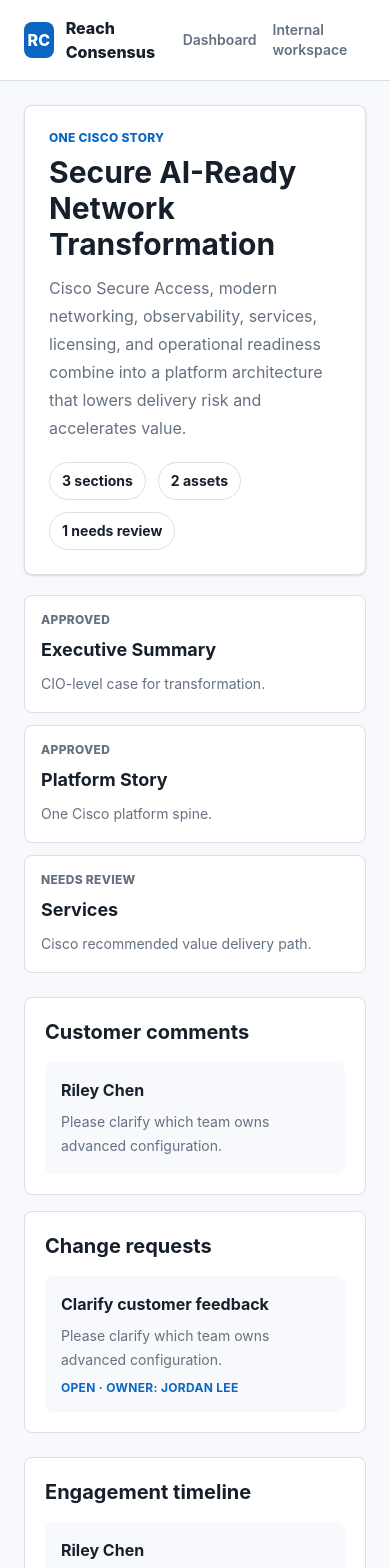
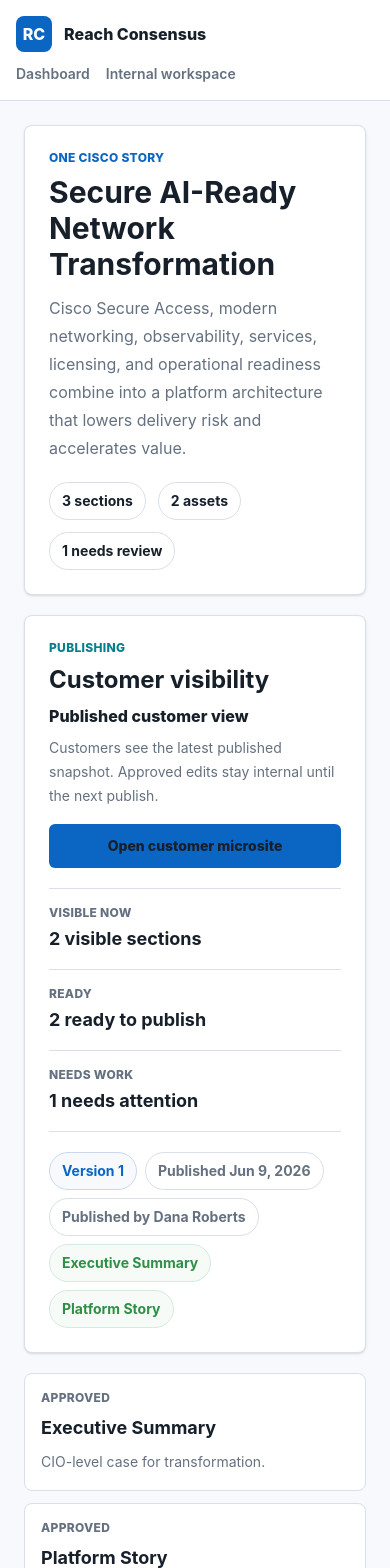
Before and after one commit to StrategySource/ReachConsensus, a Next.js app in the folder apps/web/: page /proposals/proposal_acme in a window 390 px wide. Shown: the top 1568 px of the page. Built offline with nearby package versions, Linux system fonts and the light colour scheme.

Commit message:
feat: show customer publish status

```diff
--- a/apps/web/src/components/workspace/AppFrame.tsx
+++ b/apps/web/src/components/workspace/AppFrame.tsx
@@ -5,12 +5,18 @@ export function AppFrame({ children }: { children: React.ReactNode }) {
   return (
     <div className="min-h-screen bg-[#f7f9fc] text-[#17202a]">
       <header className="border-b border-[#d9e0e8] bg-white">
-        <div className="mx-auto flex max-w-7xl items-center justify-between px-6 py-4">
-          <Link href="/dashboard" className="flex items-center gap-3 font-extrabold">
-            <span className="grid h-9 w-9 place-items-center rounded-lg bg-[#0b66c3] text-white">RC</span>
+        <div
+          data-testid="workspace-header-row"
+          className="mx-auto flex max-w-7xl flex-wrap items-center justify-between gap-3 px-4 py-4 sm:flex-nowrap sm:px-6"
+        >
+          <Link href="/dashboard" className="flex min-w-0 items-center gap-3 font-extrabold">
+            <span className="grid h-9 w-9 shrink-0 place-items-center rounded-lg bg-[#0b66c3] text-white">RC</span>
             <span>Reach Consensus</span>
           </Link>
-          <nav className="flex items-center gap-4 text-sm font-semibold text-[#657180]">
+          <nav
+            aria-label="Workspace navigation"
+            className="flex flex-wrap items-center gap-x-4 gap-y-2 text-sm font-semibold text-[#657180]"
+          >
             <Link href="/dashboard">Dashboard</Link>
             <span>Internal workspace</span>
           </nav>
--- /dev/null
+++ b/apps/web/src/components/workspace/PublishStatusPanel.tsx
@@ -0,0 +1,95 @@
+import Link from "next/link";
+import { sectionCanPublish } from "@/lib/reach-consensus/publish-service";
+import type { Proposal } from "@/lib/reach-consensus/types";
+
+function formatPublishedDate(value: string) {
+  return new Intl.DateTimeFormat("en", {
+    month: "short",
+    day: "numeric",
+    year: "numeric",
+    timeZone: "UTC",
+  }).format(new Date(value));
+}
+
+export function PublishStatusPanel({ proposal }: { proposal: Proposal }) {
+  const latestPublishedVersion = proposal.publishedVersions.at(-1);
+  const readySections = proposal.sections.filter(sectionCanPublish);
+  const sectionsNeedingAttention = proposal.sections.filter(
+    (section) => !sectionCanPublish(section),
+  );
+  const visibleSections = latestPublishedVersion?.snapshot.sections ?? [];
+
+  return (
+    <article className="rounded-lg border border-[#d9e0e8] bg-white p-6 shadow-sm">
+      <div className="flex flex-col gap-4 lg:flex-row lg:items-start lg:justify-between">
+        <div>
+          <p className="text-xs font-extrabold uppercase tracking-wide text-[#087f8c]">Publishing</p>
+          <h2 className="mt-2 text-2xl font-bold">Customer visibility</h2>
+          <p className="mt-2 text-base font-extrabold">
+            {latestPublishedVersion ? "Published customer view" : "Not customer-visible yet"}
+          </p>
+          <p className="mt-2 max-w-3xl text-sm leading-6 text-[#657180]">
+            {latestPublishedVersion
+              ? "Customers see the latest published snapshot. Approved edits stay internal until the next publish."
+              : "This proposal is still internal. Approve the right sections, then publish a customer snapshot when the team is ready."}
+          </p>
+        </div>
+        {latestPublishedVersion ? (
+          <Link
+            href={`/p/${latestPublishedVersion.snapshot.slug}`}
+            className="inline-flex min-h-11 items-center justify-center rounded-md bg-[#0b66c3] px-4 text-sm font-extrabold text-white"
+          >
+            Open customer microsite
+          </Link>
+        ) : (
+          <span className="inline-flex min-h-11 items-center justify-center rounded-md border border-[#d9e0e8] bg-[#f7f9fc] px-4 text-sm font-extrabold text-[#657180]">
+            Publish before customer view
+          </span>
+        )}
+      </div>
+
+      <dl className="mt-5 grid gap-4 border-y border-[#d9e0e8] py-4 sm:grid-cols-3">
+        <div>
+          <dt className="text-xs font-extrabold uppercase tracking-wide text-[#657180]">Visible now</dt>
+          <dd className="mt-1 text-lg font-bold">{visibleSections.length} visible sections</dd>
+        </div>
+        <div className="border-t border-[#d9e0e8] pt-4 sm:border-l sm:border-t-0 sm:pl-4 sm:pt-0">
+          <dt className="text-xs font-extrabold uppercase tracking-wide text-[#657180]">Ready</dt>
+          <dd className="mt-1 text-lg font-bold">{readySections.length} ready to publish</dd>
+        </div>
+        <div className="border-t border-[#d9e0e8] pt-4 sm:border-l sm:border-t-0 sm:pl-4 sm:pt-0">
+          <dt className="text-xs font-extrabold uppercase tracking-wide text-[#657180]">Needs work</dt>
+          <dd className="mt-1 text-lg font-bold">{sectionsNeedingAttention.length} needs attention</dd>
+        </div>
+      </dl>
+
+      <div className="mt-5 flex flex-wrap gap-2 text-sm font-bold">
+        {latestPublishedVersion ? (
+          <>
+            <span className="rounded-full border border-[#c8d9ee] bg-[#f7f9fc] px-3 py-2 text-[#0b66c3]">
+              Version {latestPublishedVersion.versionNumber}
+            </span>
+            <span className="rounded-full border border-[#d9e0e8] px-3 py-2 text-[#657180]">
+              Published {formatPublishedDate(latestPublishedVersion.publishedAt)}
+            </span>
+            <span className="rounded-full border border-[#d9e0e8] px-3 py-2 text-[#657180]">
+              Published by {latestPublishedVersion.publishedBy}
+            </span>
+            {visibleSections.map((section) => (
+              <span
+                key={section.id}
+                className="rounded-full border border-[#d7eadf] bg-[#f6fbf7] px-3 py-2 text-[#2f8f46]"
+              >
+                {section.title}
+              </span>
+            ))}
+          </>
+        ) : (
+          <span className="rounded-full border border-[#f0d3a9] bg-[#fffaf2] px-3 py-2 text-[#b46b00]">
+            No customer snapshot has been published
+          </span>
+        )}
+      </div>
+    </article>
+  );
+}
--- a/apps/web/src/components/workspace/WorkspaceOverview.tsx
+++ b/apps/web/src/components/workspace/WorkspaceOverview.tsx
@@ -1,4 +1,5 @@
 import type { Proposal } from "@/lib/reach-consensus/types";
+import { PublishStatusPanel } from "./PublishStatusPanel";
 
 export function WorkspaceOverview({ proposal }: { proposal: Proposal }) {
   const needsReview = proposal.sections.filter((section) => section.status === "needs_review").length;
@@ -21,6 +22,7 @@ export function WorkspaceOverview({ proposal }: { proposal: Proposal }) {
           </span>
         </div>
       </div>
+      <PublishStatusPanel proposal={proposal} />
       <div className="grid gap-3 md:grid-cols-3">
         {proposal.sections.map((section) => (
           <article key={section.id} className="rounded-lg border border-[#d9e0e8] bg-white p-4">
```
Also changed, not shown: 2 other files (tests, documents, lock files or other folders).
